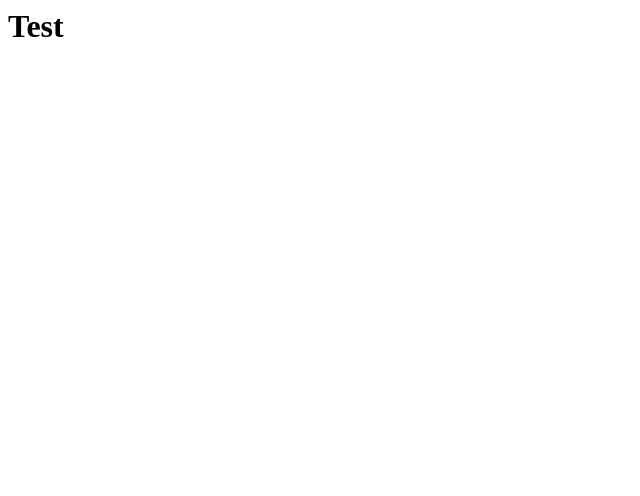
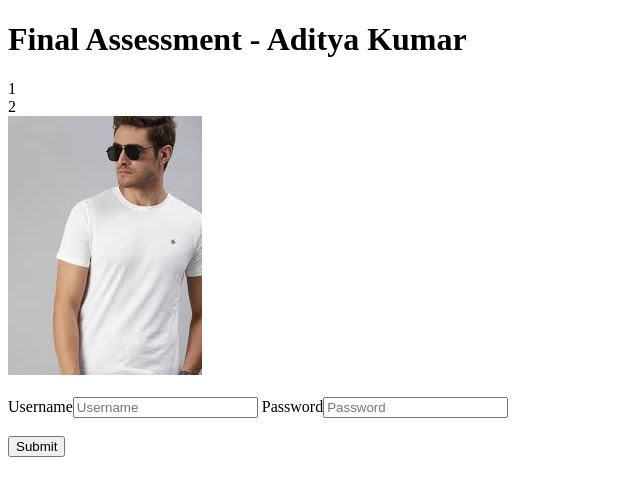
Before and after one commit to iadityakr/Assignment-Walkover-2, a plain HTML site: page test.html in a window 1280 px wide. Shown: the whole page, without its empty margins (0-640 px from the left). Drawn offline with Linux system fonts and the light colour scheme.

Commit message:
Update test.html

```diff
--- a/test.html
+++ b/test.html
@@ -1 +1,37 @@
-<h1>Test</h1>
+<!DOCTYPE html>
+<html lang="en">
+  <head>
+    <meta charset="UTF-8" />
+    <meta http-equiv="X-UA-Compatible" content="IE=edge" />
+    <meta name="viewport" content="width=device-width, initial-scale=1.0" />
+    <link rel="stylesheet" href="MyStyle.css" />
+    <title>Document</title>
+  </head>
+  <body>
+    <h1>Final Assessment - Aditya Kumar</h1>
+    <div class="wrapper">
+      <div class="box1">
+        <div class="child11"></div>
+        <div class="child12"></div>
+        <div class="child13"></div>
+        <div class="child14"></div>
+      </div>
+      <div class="box2">
+        <div class="child2">1</div>
+        <div class="child2">2</div>
+      </div>
+      <div class="box3">
+        <div class="child31"><img src="images/shirt1.jpg" /></div>
+        <div class="child32">
+          <br />
+          <form>
+            <label>Username</label><input type="text" placeholder="Username" />
+            <label>Password</label
+            ><input type="password" placeholder="Password" /><br /><br />
+            <button>Submit</button>
+          </form>
+        </div>
+      </div>
+    </div>
+  </body>
+</html>
```
